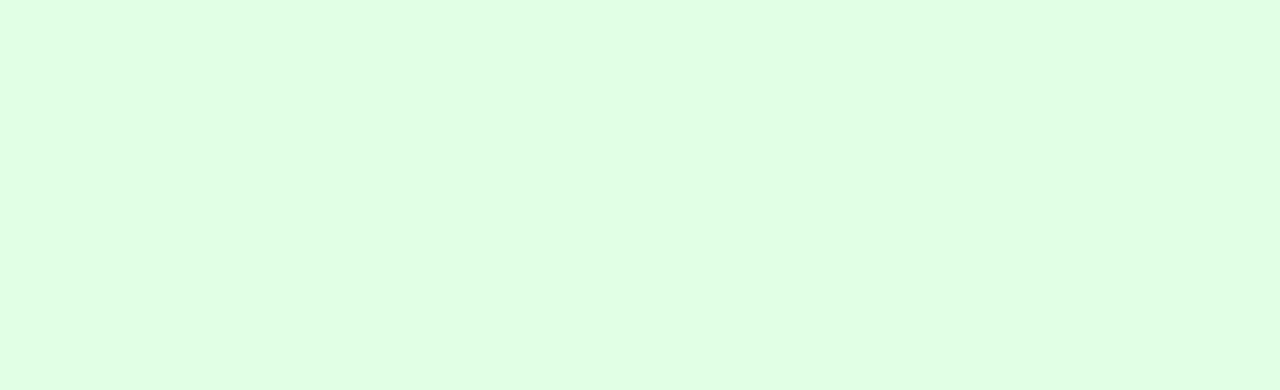
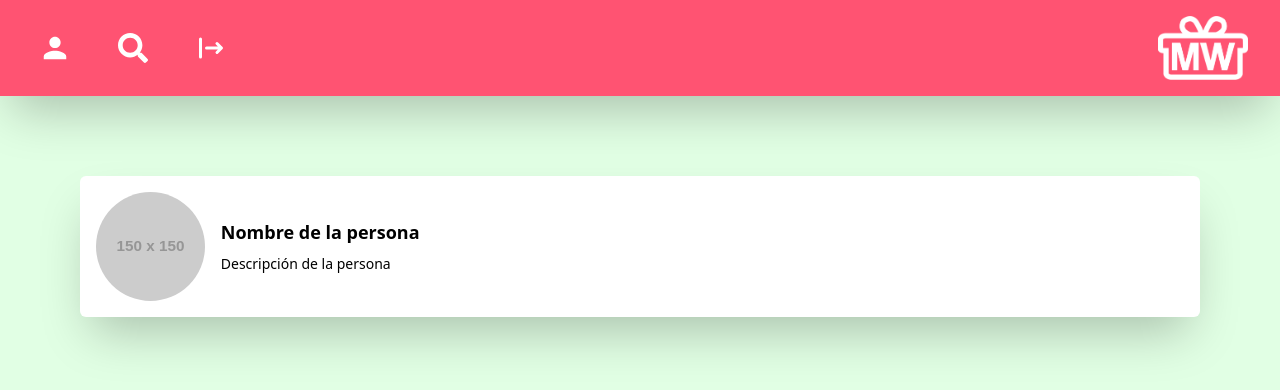
Before and after one commit to manuelaag99/make-a-wish-list, a React (Vite) app in the folder client/: page /searchresults in a window 1280 px wide. Before the commit this address had no page. Shown: the top 390 px of the page. Built offline with nearby package versions, Linux system fonts and the light colour scheme.

Commit message:
create 'search results' page

```diff
--- a/client/src/App.jsx
+++ b/client/src/App.jsx
@@ -6,6 +6,7 @@ import ErrorPage from './pages/ErrorPage';
 import SignInSignUpPage from './pages/SignInSignUpPage';
 import FeedPage from './pages/FeedPage';
 import { SearchProvider } from './Context/SearchQueryContext';
+import SearchResultsPage from './pages/SearchResultsPage';
 
 const cache = new InMemoryCache();
 
@@ -25,6 +26,7 @@ export default function App () {
 						<Route path='feed' element={<FeedPage />} />
 						<Route path='/profile' element={<ProfilePage />} />
 						<Route path='/error' element={<ErrorPage />} />
+						<Route path='/searchresults' element={<SearchResultsPage />} />
 					</Routes>
 				</Router>
 			</SearchProvider>
--- a/client/src/Components/TopBar.jsx
+++ b/client/src/Components/TopBar.jsx
@@ -1,4 +1,4 @@
-import { Link } from "react-router-dom"
+import { Link, useNavigate } from "react-router-dom"
 
 import { useSearch } from "../Context/SearchQueryContext";
 
@@ -11,6 +11,7 @@ import { useState } from "react";
 
 
 export default function TopBar ({}) {
+    const navigate = useNavigate();
     const [isSearchInputVisible, setIsSearchInputVisible] = useState(false)
 
 
@@ -18,6 +19,8 @@ export default function TopBar ({}) {
     function searchButtonFunction () {
         if (!isSearchInputVisible) {
             setIsSearchInputVisible(!isSearchInputVisible)
+        } else {
+            navigate("/searchresults")
         }
     }
 
@@ -27,12 +30,6 @@ export default function TopBar ({}) {
         // setSearchQueryState(event.target.value);
         setSearchQuery(e.target.value);
     }
-
-    function submitSearchHandle (e) {
-        e.preventDefault();
-        navigate("/searchresults");
-    }
-    console.log(searchQuery)
 
     return (
         <div className='flex flex-row w-full justify-between items-center fixed bg-var-2 shadow-2xl h-fit py-4 top-0 z-100 px-4'>
--- /dev/null
+++ b/client/src/pages/SearchResultsPage.jsx
@@ -0,0 +1,26 @@
+import TopBar from "../Components/TopBar";
+
+export default function SearchResultsPage ({}) {
+
+    return (
+        <div className="flex flex-col w-full justify-center">
+            <TopBar />
+
+            <div className="flex flex-col w-full mt-44 mx-auto px-20">
+                <div className="flex flex-row w-full bg-white shadow-2xl rounded-md p-4">
+                    <div className="w-1/10">
+                        <img src="https://via.placeholder.com/150" alt="placeholder" className=" rounded-full object-cover" />
+                    </div>
+                    <div className="flex w-7/10">
+                        <div className="flex flex-col w-full justify-center ml-4 ">
+                            <p className="my-1 text-lg font-bold">Nombre de la persona</p>
+                            <p className="my-1 text-sm">Descripción de la persona</p>
+                        </div>
+
+                    </div>
+                </div>
+
+            </div>
+        </div>
+    )
+}
```
